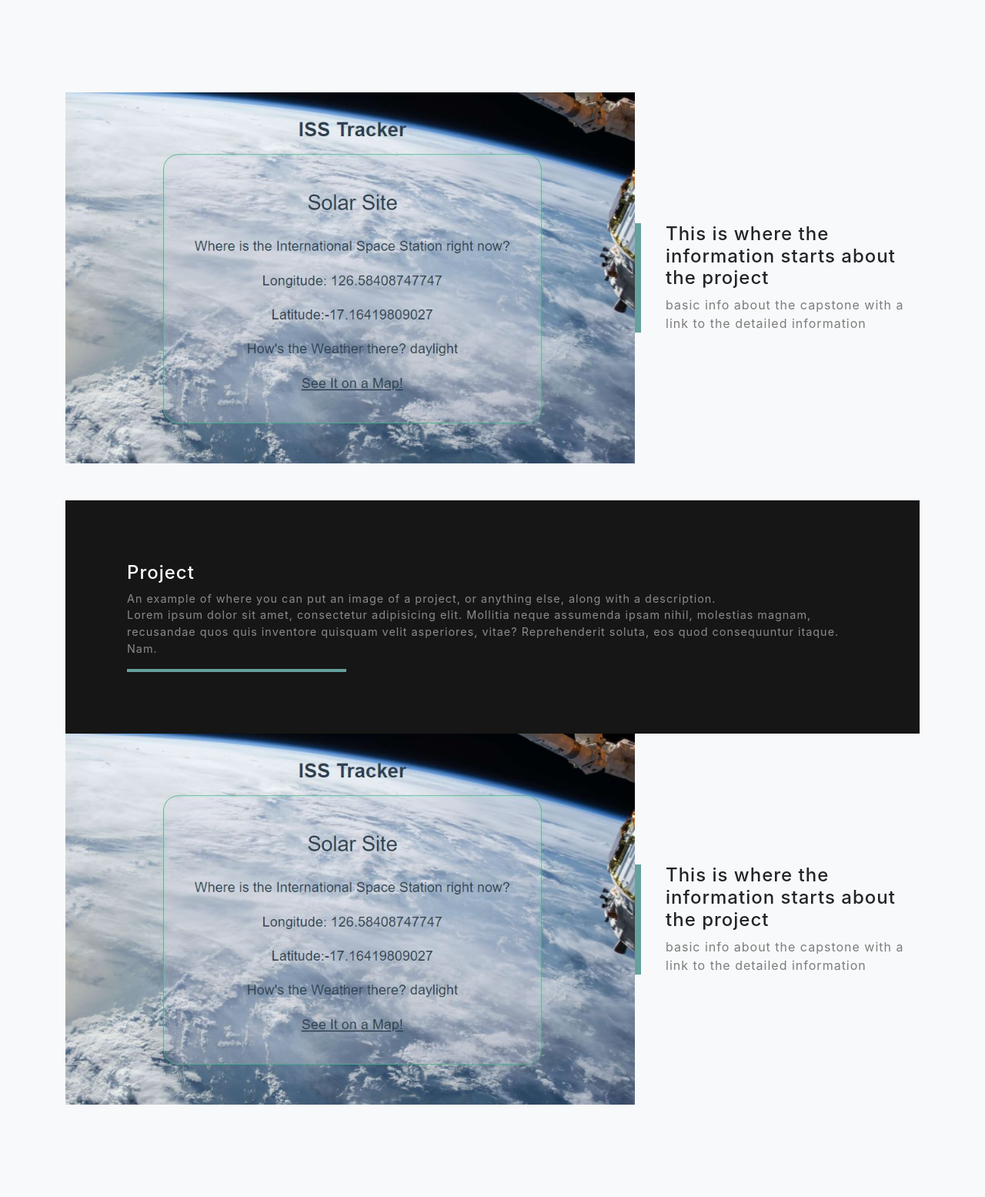
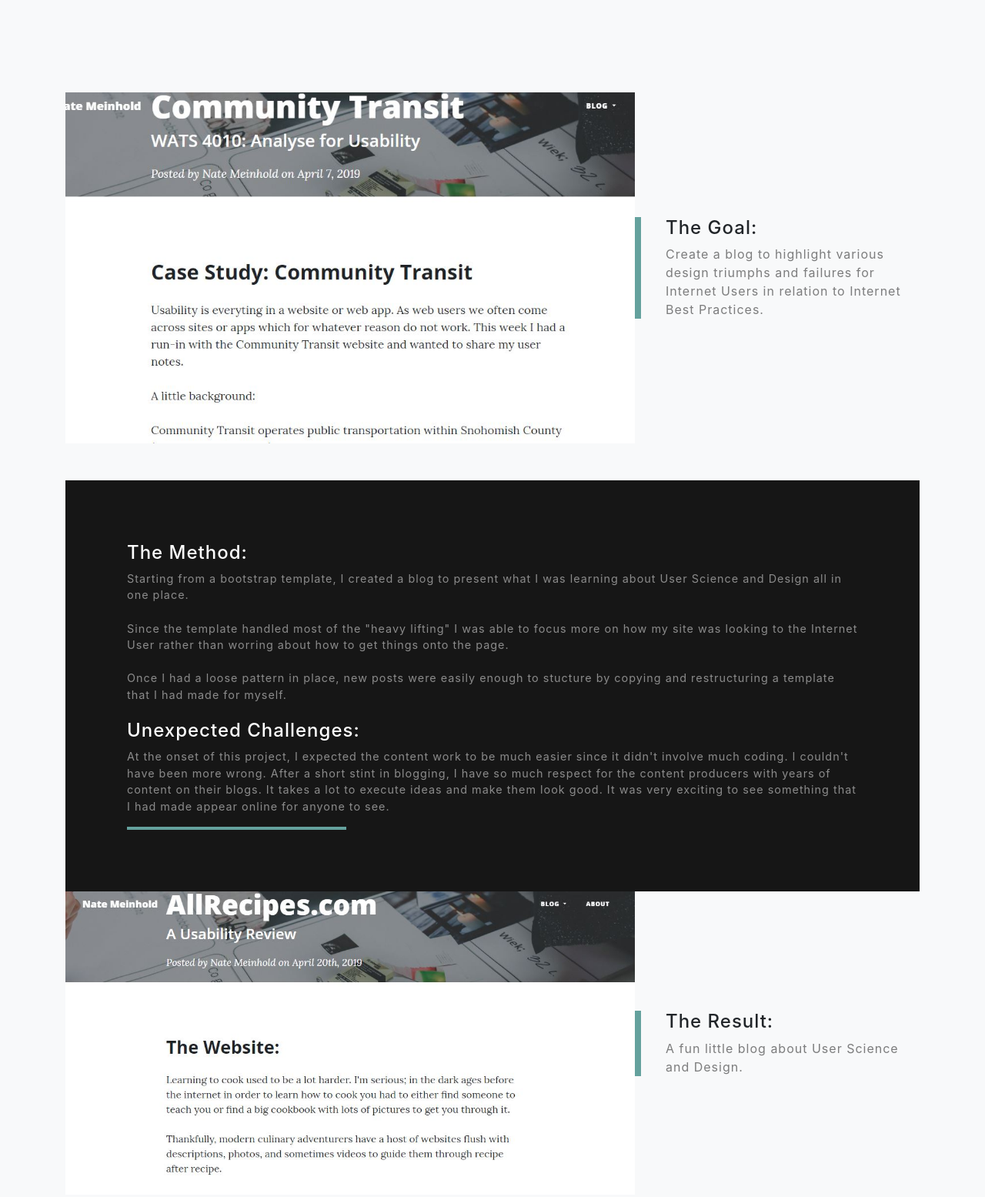
Before and after one commit to NateMeinhold/Portfolio, a website with bundled scripts: page userScience.html in a window 1280 px wide. Shown: the part 840-2395 px from the top of the page at 77% size. Built offline with nearby package versions, Linux system fonts and the light colour scheme.

Commit message:
projects in place, gonna take a break and edit

```diff
--- a/userScience.html
+++ b/userScience.html
@@ -35,9 +35,9 @@
       </button>
       <div class="collapse navbar-collapse" id="navbarResponsive">
         <ul class="navbar-nav ml-auto">
-          <li class="nav-item">
-            <a class="nav-link js-scroll-trigger" href="#about">About</a>
-          </li>
+            <li class="nav-item">
+                <a class="nav-link js-scroll-trigger" href="#projects">Explanation</a>
+              </li>
 
           <li class="nav-item dropdown">
             <a class="nav-link dropdown-toggle" href="#" id="navbarDropdownBlog" data-toggle="dropdown"
@@ -48,12 +48,9 @@
               <a class="dropdown-item" href="ISSTracker.html">International Space Station Tracker</a>
             <a class="dropdown-item" href="textAdventure.html">Text Adventure Game</a>
               <a class="dropdown-item" href="groceryList.html">Dynamic Grocery List</a>
-              <a class="dropdown-item" href="userScience.html">User Science Blog</a>
+              <!-- <a class="dropdown-item" href="userScience.html">User Science Blog</a> -->
               <a class="dropdown-item" href="index.html">Home</a>
             </div>
-          </li>
-          <li class="nav-item">
-            <a class="nav-link js-scroll-trigger" href="#projects">Explanation</a>
           </li>
           <li class="nav-item">
             <a class="nav-link js-scroll-trigger" href="#signup">Contact</a>
@@ -68,11 +65,11 @@
     <div class="container d-flex h-100 align-items-center">
       <div class="mx-auto text-center">
         <h1 class="mx-auto my-0 text-uppercase">User Science Journal</h1>
-        <h2 class="text-white-50 mx-auto mt-2 mb-5">How I did it</h2>
+        <h2 class="text-white-50 mx-auto mt-2 mb-5">Blogging about UX Design</h2>
         <!--update button to go to live site-->
         <!-- <a href="#about" class="btn btn-primary js-scroll-trigger">See it Live</a> -->
-        <a href="https://natemeinhold.com/wats4000finalproject/#/" class="btn btn-primary js-scroll-trigger" >See Live</a>
-        <a href="https://github.com/NateMeinhold/wats4000finalproject" class="btn btn-primary js-scroll-trigger" >See Code</a>
+        <a href="https://natemeinhold.com/userScienceJournal/" class="btn btn-primary js-scroll-trigger" >See Live</a>
+        <a href="https://github.com/NateMeinhold/userScienceJournal" class="btn btn-primary js-scroll-trigger" >See Code</a>
       </div>
     </div>
   </header>
@@ -98,12 +95,12 @@
       <!-- Featured Project Row-->
       <div class="row align-items-center no-gutters mb-4 mb-lg-5">
         <div class="col-xl-8 col-lg-7">
-          <img class="img-fluid mb-3 mb-lg-0" src="img/ISS.JPG" alt="This is where the project picture goes">
+          <img class="img-fluid mb-3 mb-lg-0" src="img/userSci.JPG" alt="screenshot of the userScienceJournal homepage">
         </div>
         <div class="col-xl-4 col-lg-5">
           <div class="featured-text text-center text-lg-left">
-            <h4>This is where the information starts about the project</h4>
-            <p class="text-black-50 mb-0">basic info about the capstone with a link to the detailed information</p>
+            <h4>The Goal:</h4>
+            <p class="text-black-50 mb-0">Create a blog to highlight various design triumphs and failures for Internet Users in relation to Internet Best Practices.</p>
           </div>
         </div>
       </div>
@@ -117,11 +114,19 @@
           <div class="bg-black text-center h-100 project">
             <div class="d-flex h-100">
               <div class="project-text w-100 my-auto text-center text-lg-left">
-                <h4 class="text-white">Project</h4>
-                <p class="mb-0 text-white-50">An example of where you can put an image of a project, or anything else, along with a description.
-                </p>
+                <h4 class="text-white">The Method:</h4>
+                <p class="mb-0 text-white-50">Starting from a bootstrap template, I created a blog to present what I was learning about User Science and Design all in one place.
+                </p><br>
+                <p class="mb-0 text-white-50">Since the template handled most of the "heavy lifting" I was able to focus more on how my site was looking to the Internet User rather than worring about how
+                  to get things onto the page.
+                  </p><br>
+                  <p class="mb-0 text-white-50">Once I had a loose pattern in place, new posts were easily enough to stucture by copying and restructuring a template that I had made for myself.
+                    </p><br>
+                <h4 class="text-white">Unexpected Challenges:</h4>
                 <p class="mb-0 text-white-50">
-                  Lorem ipsum dolor sit amet, consectetur adipisicing elit. Mollitia neque assumenda ipsam nihil, molestias magnam, recusandae quos quis inventore quisquam velit asperiores, vitae? Reprehenderit soluta, eos quod consequuntur itaque. Nam.</p>
+                  At the onset of this project, I expected the content work to be much easier since it didn't involve much coding. I couldn't have been more wrong. After a short stint in blogging, I have so much
+                respect for the content producers with years of content on their blogs. It takes a lot to execute ideas and make them look good. It was very exciting to see something that I had made appear online for
+              anyone to see. </p>
                 <hr class="d-none d-lg-block mb-0 ml-0">
               </div>
             </div>
@@ -132,12 +137,12 @@
         <!-- Featured Project Row-->
         <div class="row align-items-center no-gutters mb-4 mb-lg-5">
           <div class="col-xl-8 col-lg-7">
-            <img class="img-fluid mb-3 mb-lg-0" src="img/ISS.JPG" alt="This is where the project picture goes">
+            <img class="img-fluid mb-3 mb-lg-0" src="img/userSci1.JPG" alt="screenshot of a post on the userScienceJournal">
           </div>
           <div class="col-xl-4 col-lg-5">
             <div class="featured-text text-center text-lg-left">
-              <h4>This is where the information starts about the project</h4>
-              <p class="text-black-50 mb-0">basic info about the capstone with a link to the detailed information</p>
+              <h4>The Result:</h4>
+              <p class="text-black-50 mb-0">A fun little blog about User Science and Design.</p>
             </div>
           </div>
         </div>
```
Also changed, not shown: groceryList.html (+1 -1 lines), index.html (+4 -4 lines), textAdventure.html (+1 -1 lines), img/userSci1.JPG (added).
